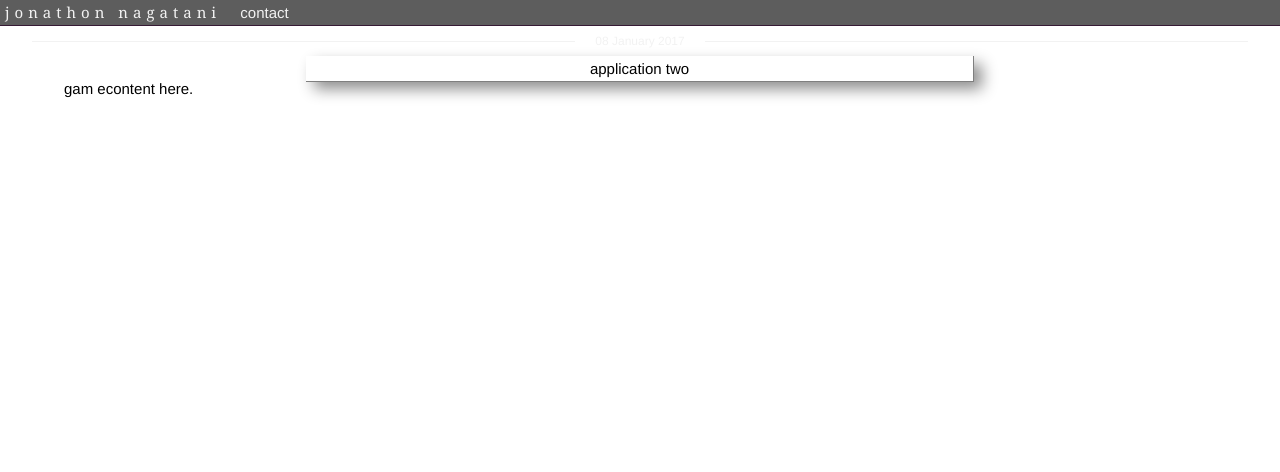
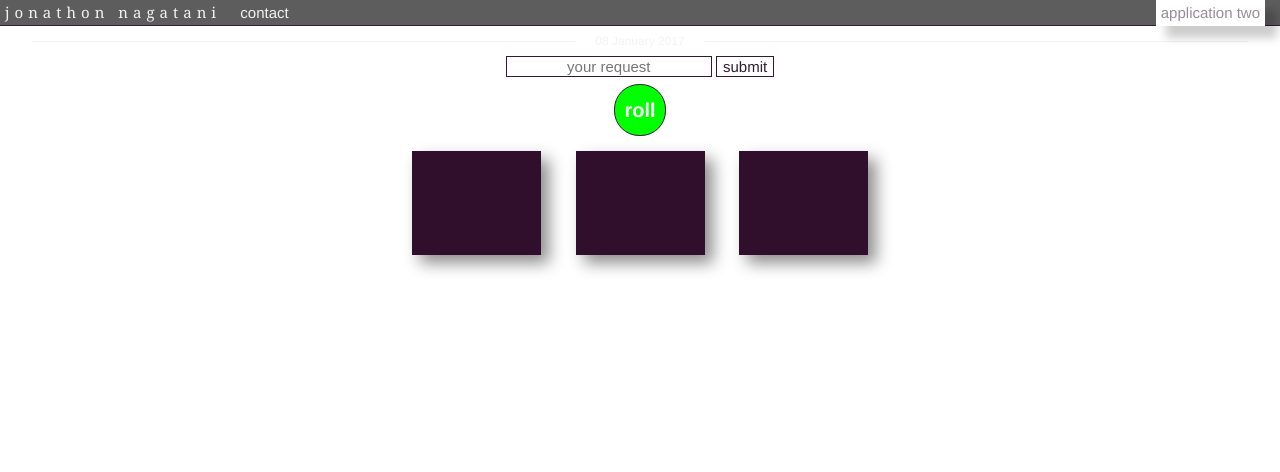
Before and after one commit to nmsb10/TriviaGame, a PHP site: page /apps/app02.html in a window 1280 px wide. Shown: the top 472 px of the page. Run offline with PHP 8.4, Linux system fonts and the light colour scheme.

Commit message:
added more features

```diff
--- a/apps/app02.html
+++ b/apps/app02.html
@@ -13,6 +13,7 @@
 		<a id='home' class = 'kale homelink' href = '../index.html'>jonathon nagatani</a>
 		<ul id = 'header-links' class='kale'>
 			<li class='hlink kale supplemental-link'>contact</li>
+			<li><a class='app-name' href = '#'>application two</a></li>
 		</ul>
 	</header>
 
@@ -25,17 +26,40 @@
 					</div>
 				</div>
 			</div>
-			<div id='shadow-box-outer'>
-				<div id='shadow-box-inner'>
-					application two
-				</div>
-			</div>
 		</div>
 	</div>
 
 	<div class = 'horizontal-portion'>
 		<div class = 'good-fit-90'>
-			gam econtent here.
+			<section id='updates-user'>
+				<form id = "form-input-bet">
+					<input type = "text" id="input-bet" placeholder='your request' title='please enter your bet request'>
+					<input id = "add-bet-button" type = "submit" value = "submit" title='after typing your bet, click this button (or press the enter key on your keyboard) to submit your bet'>
+				</form>
+				<div id='roll-button' title='click to roll'>
+					roll
+				</div>
+			</section>
+			<section id = 'roll-results'>
+			</section>
+			<section id = 'stick-commentary'>
+			</section>
+			<section id = 'tips-and-instructions'>
+			</section>
+			<section id = 'player-bets'>
+				<div class = 'bet-summary'>
+				</div>
+				<div class = 'bet-summary'>
+				</div>
+				<div class = 'bet-summary'>
+				</div>
+			</section>
+			<section id = 'your-bets-and-results'>
+			</section>
+			<section id = 'bet-syntax-and-payoffs'>
+			</section>
+			<section id = 'ui-options'>
+			</section>
 		</div>
 	</div>
 
--- a/assets/css/style.css
+++ b/assets/css/style.css
@@ -111,6 +111,7 @@ header:hover{
 	color: rgba(65,65,65,0.85);
 	background-color: #f2f2f2;
 	box-shadow: 0px 0px 10px 8px rgba(0,0,0,0.35);
+	cursor: default;
 }
 
 .kale{
@@ -136,7 +137,6 @@ header:hover{
     color: rgba(65,65,65,0.85);
 	background-color: #f2f2f2;
     min-width: 150px;
-
     border-width: 0px 1.5px 1.5px;
 	border-radius: 0px 0px 5px 5px;
 	border-color: rgba(48, 15, 45, 1);
--- a/assets/css/styleapp02.css
+++ b/assets/css/styleapp02.css
@@ -17,6 +17,28 @@
 .supplemental-link:hover{
 	background-color: initial;
 	color: #f2f2f2;
+	cursor: pointer;
+}
+
+.app-name{
+	position:absolute;
+	right:15px;
+	top:0;
+	display:inline-block;
+	border:none;
+	border-bottom: 1.5px solid rgba(255, 255, 255, 1);
+	text-decoration:none;
+	padding: 5px;
+	color: rgba(48, 28, 48, 0.5);
+	background-color: rgba(255, 255, 255, 1);
+	box-shadow: 11px 11px 10px 1px rgba(0,0,0,0.2);
+	-webkit-transition: color 1s, box-shadow 1s; /* For Safari 3.1 to 6.0 */
+    transition: color 1s, box-shadow 1s;
+}
+
+.app-name:hover{
+	color: rgba(48, 28, 48, 1);
+	box-shadow: -11px 7px 10px 5px rgba(0,0,0,0.35);
 }
 
 .horizontal-portion{
@@ -87,12 +109,75 @@
     position:relative;
 }
 
-#shadow-box-inner{
+#updates-user{
+/*	position:absolute;*/
+}
+
+#form-input-bet{
+	text-align:center;
+	font-size: 15px;
+}
+
+#input-bet{
+	width: 200px;
+	text-align: center;
+	font-size: 1em;
+	border: 0.5px solid rgba(48, 28, 48, 1);
+}
+
+#add-bet-button{
 	font-family: "Helvetica", 'Helvetica Neue', Arial, sans-serif;
-	font-size:1em;
-	line-height:25px;
+	font-size: 1em;
+	font-weight: 400;
+	color: rgba(48, 28, 48, 1);
+	border: 1px solid rgba(48, 28, 48, 1);
+	background: rgba(255, 255, 255, 1);
+	cursor:pointer;
+}
+
+#add-bet-button:hover{
+	color: rgba(255, 255, 255,1);
+	background: rgba(48, 28, 48, 1);
+}
+
+#roll-button{
+	width: 50px;
+	height: 50px;
+	font-size: 20px;
+	font-weight: 700;
+	line-height: 50px;
 	text-align:center;
-	background: rgba(255, 255, 255, 1);
-	border-bottom: 1px solid rgba(0, 0, 0, 0.5);
-	border-right: 1px solid rgba(0, 0, 0, 0.5);
+	color: rgba(255, 255, 255,1);
+	background-color: lime;
+	border: 1px solid rgba(48, 28, 48, 1);
+	border-radius: 25px;
+	margin:7px auto 0px;
+	cursor: pointer;
+	-webkit-transition: -webkit-transform 1s, box-shadow 1s; /* For Safari 3.1 to 6.0 */
+    transition: transform 1s, box-shadow 1s;
 }
+
+#roll-button:hover{
+	cursor: pointer;
+	background-color: lime;
+	-webkit-transform: rotate(720deg); /* Safari */
+    transform: rotate(720deg);
+    /*http://www.w3schools.com/cssref/css3_pr_box-shadow.asp
+	horizontal shadow position; vertical shadow position; blur distance; shadow size; color*/
+    box-shadow: 0px 0px 7px 11px rgba(48, 28, 48, 0.5);
+}
+
+#player-bets{
+	text-align:center;
+}
+
+.bet-summary{
+	display: inline-block;
+	width: 125px;
+	height:100px;
+	border: 2px solid rgba(48, 15, 45, 1);
+	box-shadow: 8px 8px 15px rgba(0, 0, 0, 0.45);
+	color: white;
+	background-color: rgba(48, 15, 45, 1);
+	margin: 15px;
+}
--- a/index.html
+++ b/index.html
@@ -13,8 +13,10 @@
 		<ul id = 'header-links' class='kale'>
 			<li class='hlink kale dropdown'>about
 				<div class='dropdown-content'>
+					<a href = 'https://www.youtube.com/user/JonathonNagatani' target='_blank' title='Jonathon on YouTube'>YouTube</a>
+					<a href='https://www.linkedin.com/in/jonathonnagatani' target='_blank' title='Jonathon on LinkedIn'>LinkedIn</a>
 					<a href = '#'>philosophy</a>
-					<a href = ''>standards</a>
+					<a href = '#'>standards</a>
 					<a href = ''>you are worth it!</a>
 				</div>
 			</li>
```
